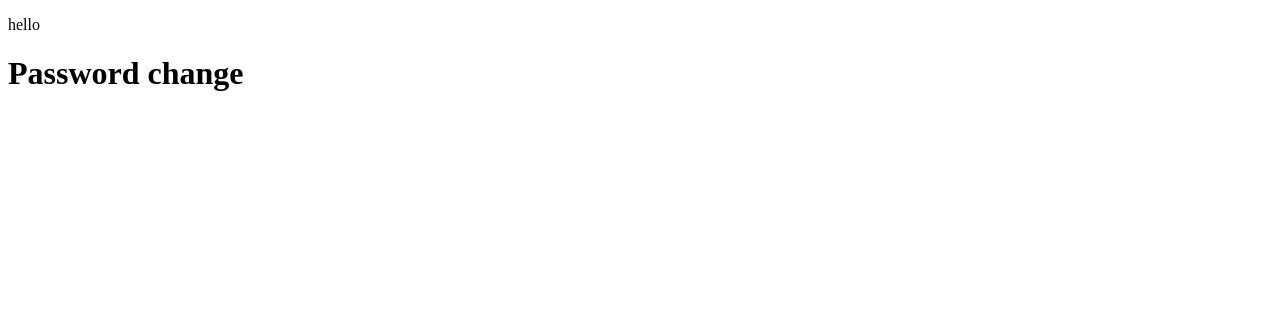
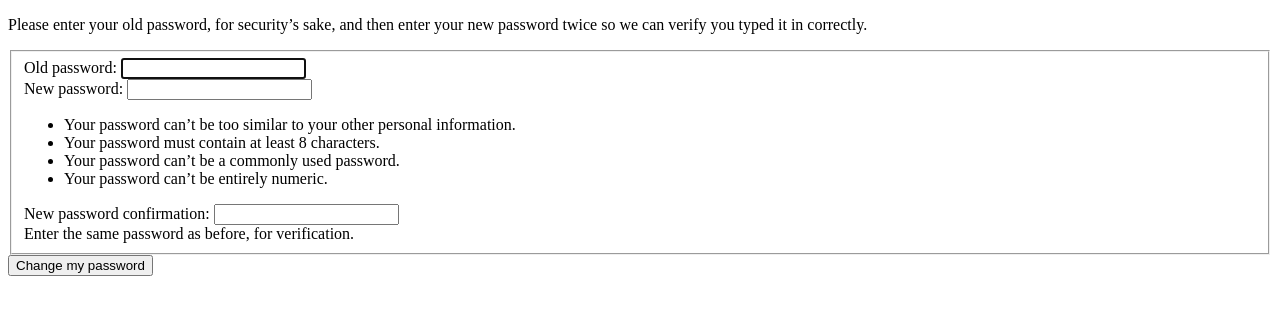
Before and after one commit to Brysonflowers/Echo-Chat, a Django app: page /admin/password_change/ in a window 1280 px wide. Shown: the top 315 px of the page. Run offline with Django 5.2, Linux system fonts and the light colour scheme; a user stored in the database is signed in.

Commit message:
Can now edit password_change_form.html

```diff
--- a/textingproject/echochatapp/templates/index.html
+++ b/textingproject/echochatapp/templates/index.html
@@ -5,7 +5,7 @@
 {% block content %}
     {% if user.is_authenticated %}
     Hi {{ user.username }}!
-    <p><a href="{% url 'password_change' %}">Password Change</a></p>
+    <p><a href="{% url 'password_change' %}">Change Password</a></p>
     <form action="{% url 'logout' %}" method="post">
         {% csrf_token %}
         <button type="submit">Log Out</button>
--- a/textingproject/echochatapp/templates/registration/password_change_form.html
+++ b/textingproject/echochatapp/templates/registration/password_change_form.html
@@ -1,16 +1,49 @@
 {% extends 'base.html' %}
-{% load static %}
-{% block title %}Change Password{% endblock %}
+{% load i18n static %}
+
+{% block title %}{% if form.errors %}{% translate "Error:" %} {% endif %}{{ block.super }}{% endblock %}
 
 {% block content %}
-    <p>hello</p>
-    <div id="content" class="{% block coltype %}colM{% endblock %}">
-        {% block pretitle %}{% endblock %}
-        {% block content_title %}{% if title %}<h1>{{ title }}</h1>{% endif %}{% endblock %}
-        {% block content_subtitle %}{% if subtitle %}<h2>{{ subtitle }}</h2>{% endif %}{% endblock %}
-        {% block object-tools %}{% endblock %}
-        {{ content }}
-        {% block sidebar %}{% endblock %}
-        <br class="clear">
-    </div>
+<div id="content-main">
+    <form method="post">{% csrf_token %}
+        <div>
+            {% if form.errors %}
+                <p class="errornote">
+                {% blocktranslate count counter=form.errors.items|length %}Please correct the error below.{% plural %}Please correct the errors below.{% endblocktranslate %}
+                </p>
+            {% endif %}
+
+            <p>{% translate 'Please enter your old password, for security’s sake, and then enter your new password twice so we can verify you typed it in correctly.' %}</p>
+
+            <fieldset class="module aligned wide">
+
+                <div class="form-row">
+                    {{ form.old_password.errors }}
+                    <div class="flex-container">{{ form.old_password.label_tag }} {{ form.old_password }}</div>
+                </div>
+
+                <div class="form-row">
+                    {{ form.new_password1.errors }}
+                    <div class="flex-container">{{ form.new_password1.label_tag }} {{ form.new_password1 }}</div>
+                    {% if form.new_password1.help_text %}
+                    <div class="help"{% if form.new_password1.id_for_label %} id="{{ form.new_password1.id_for_label }}_helptext"{% endif %}>{{ form.new_password1.help_text|safe }}</div>
+                    {% endif %}
+                </div>
+
+                <div class="form-row">
+                    {{ form.new_password2.errors }}
+                    <div class="flex-container">{{ form.new_password2.label_tag }} {{ form.new_password2 }}</div>
+                    {% if form.new_password2.help_text %}
+                    <div class="help"{% if form.new_password2.id_for_label %} id="{{ form.new_password2.id_for_label }}_helptext"{% endif %}>{{ form.new_password2.help_text|safe }}</div>
+                    {% endif %}
+                </div>
+
+            </fieldset>
+
+            <div class="submit-row">
+                <input type="submit" value="{% translate 'Change my password' %}" class="default">
+            </div>
+        </div>
+    </form>
+</div>
 {% endblock %}
```
Also changed, not shown: textingproject/db.sqlite3.
